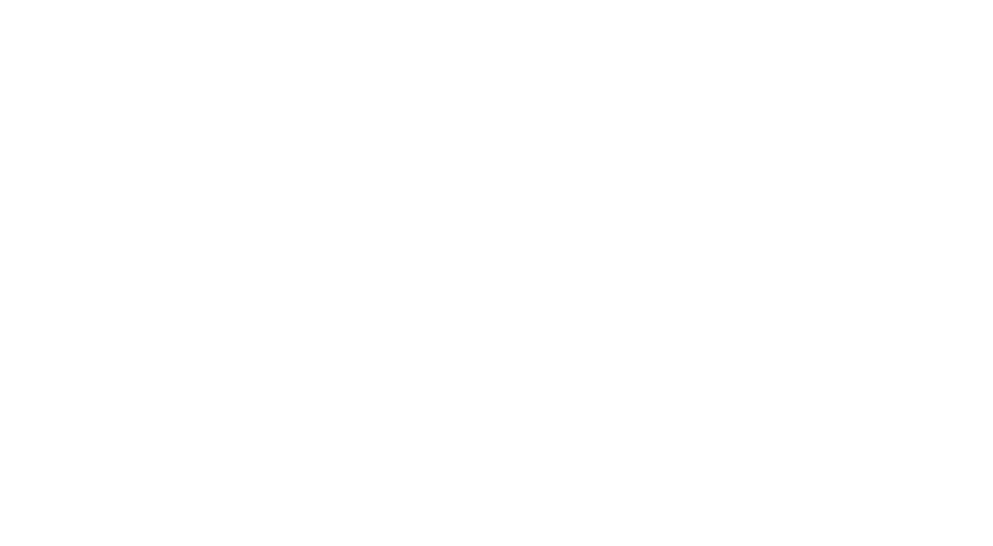
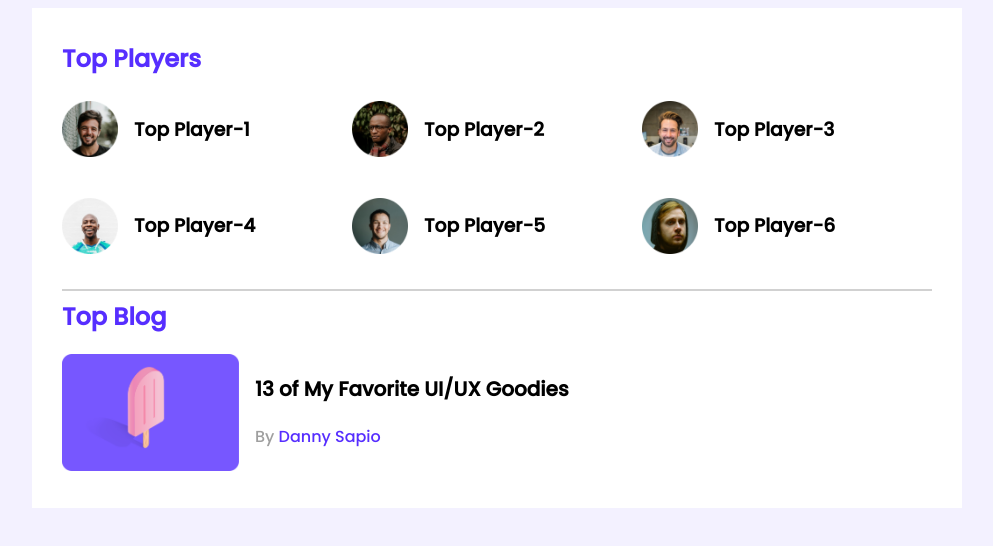
Before and after one commit to anwar-7/leader-board-css3, a plain HTML site: page index.html in a window 1280 px wide. Shown: the whole page, without its empty margins (143-1136 px from the left). Drawn offline with Linux system fonts and the light colour scheme.

Commit message:
blog start

```diff
--- a/index.html
+++ b/index.html
@@ -8,5 +8,59 @@
     <!-- stylesheet -->
     <link rel="stylesheet" href="styles/style.css" />
   </head>
-  <body></body>
+  <body>
+    <!-- header start -->
+    <header></header>
+    <!-- header end -->
+    <main>
+      <!-- top players and top blogs -->
+      <section class="container">
+        <div class="top-player">
+          <h2 class="section-title">Top Players</h2>
+          <div class="players">
+            <!-- .player*6>img[src="imaages/players/player-$"]+h3{Top Player-$} -->
+            <div class="player">
+              <img src="images/players/player-1.png" alt="" />
+              <h3 class="player-name">Top Player-1</h3>
+            </div>
+            <div class="player">
+              <img src="images/players/player-2.png" alt="" />
+              <h3 class="player-name">Top Player-2</h3>
+            </div>
+            <div class="player">
+              <img src="images/players/player-3.png" alt="" />
+              <h3 class="player-name">Top Player-3</h3>
+            </div>
+            <div class="player">
+              <img src="images/players/player-4.png" alt="" />
+              <h3 class="player-name">Top Player-4</h3>
+            </div>
+            <div class="player">
+              <img src="images/players/player-5.png" alt="" />
+              <h3 class="player-name">Top Player-5</h3>
+            </div>
+            <div class="player">
+              <img src="images/players/player-6.png" alt="" />
+              <h3 class="player-name">Top Player-6</h3>
+            </div>
+          </div>
+        </div>
+        <hr />
+        <div class="top-blogs">
+          <h2 class="section-title">Top Blog</h2>
+          <div class="blogs">
+            <article class="blog">
+              <div class="thumbnail">
+                <img src="images/blogs/blog-1.png" alt="" />
+              </div>
+              <div class="blog-info">
+                <h3 class="blog-title">13 of My Favorite UI/UX Goodies</h3>
+                <p class="blog-author">By <a href="">Danny Sapio</a></p>
+              </div>
+            </article>
+          </div>
+        </div>
+      </section>
+    </main>
+  </body>
 </html>
--- a/styles/style.css
+++ b/styles/style.css
@@ -0,0 +1,71 @@
+/* fonts */
+@import url("https://fonts.googleapis.com/css2?family=Poppins:wght@500&display=swap");
+
+/* common style or utilities  */
+body {
+  font-family: "Poppins", sans-serif;
+  background-color: #f3f1ff;
+}
+main {
+  display: flex;
+  justify-content: center;
+}
+.container {
+  background-color: #ffffff;
+  width: 870px;
+  padding: 30px;
+}
+hr {
+  border: 1px solid #d1d1d1;
+}
+/* top players style */
+.top-player {
+  margin-bottom: 30px;
+}
+.section-title {
+  color: #562eff;
+  font-size: 24px;
+  margin-top: 3px;
+}
+.players {
+  display: grid;
+  grid-template-columns: repeat(3, 1fr);
+  /* grid-template-columns: 1fr 1fr 1fr; */
+  grid-row-gap: 30px;
+}
+.player {
+  display: flex;
+  align-items: center;
+}
+
+.player img {
+  width: 56px;
+  height: 56px;
+}
+.player-name {
+  margin-left: 16px;
+  font: 18px;
+}
+/* top blog styles */
+.blog {
+  display: flex;
+}
+.blog .thumbnail img {
+  width: 177px;
+  height: 117px;
+}
+.blog-info {
+  margin-left: 16px;
+}
+.blog-title {
+  font-size: 20px;
+}
+.blog-author {
+  color: #9f9f9f;
+  font-size: 16px;
+}
+.blog-author a {
+  text-decoration: none;
+  font-size: 16px;
+  color: #562eff;
+}
```
